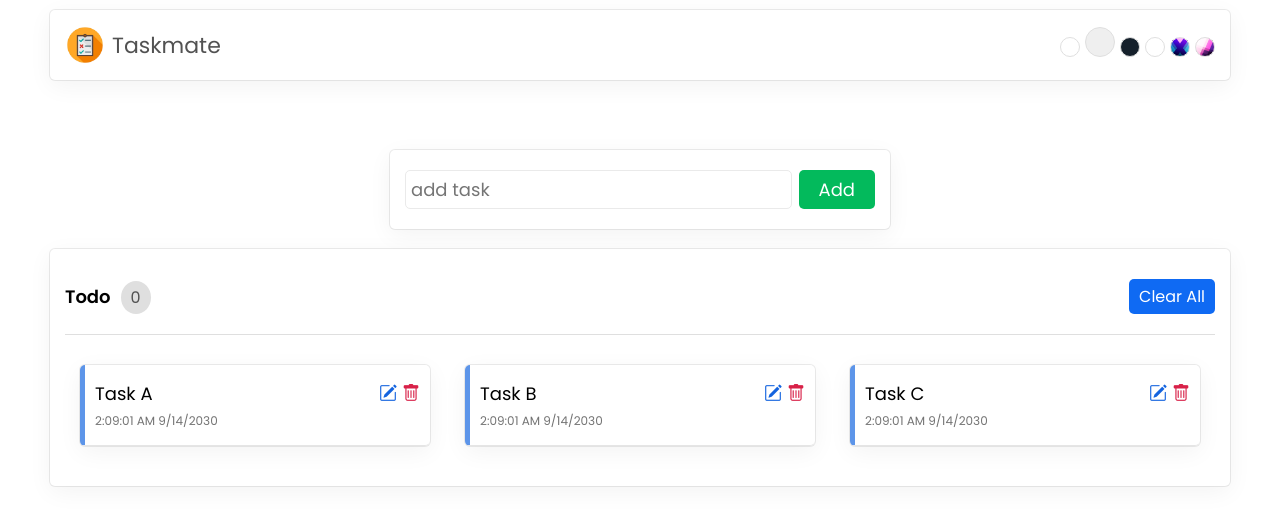
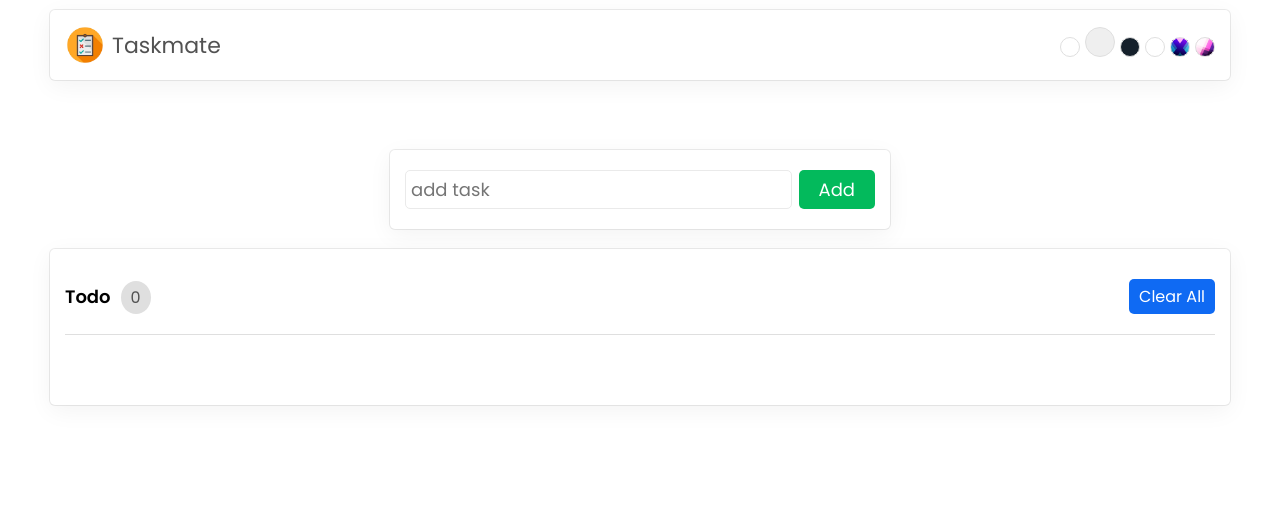
Before and after one commit to sanjanab-31/Taskmate, a React (Create React App) app: page / in a window 1280 px wide. Shown: the top 526 px of the page. Built offline with nearby package versions, Linux system fonts and the light colour scheme.

Commit message:
added task functionality

```diff
--- a/src/App.css
+++ b/src/App.css
@@ -1,13 +1,9 @@
 .App{
     min-height: 100vh;
-  }
-
-  .container{
     max-width: 1200px;
     margin: auto;
     padding: 10px 10px;
-  }
-
+}
 
   header{
     min-height: 70px;
--- a/src/App.js
+++ b/src/App.js
@@ -1,15 +1,16 @@
+import { useState } from 'react';
 import { Header } from './components/Header';
 import { AddTask } from './components/AddTask';
 import { ShowTask } from './components/ShowTask';
-
 import './App.css';
 
 function App() {
+  const [tasklist, setTasklist] = useState([]);
   return (
-    <div className="container">
+    <div className="App">
         <Header/>
-        <AddTask/>
-        <ShowTask/>
+        <AddTask tasklist={tasklist} setTasklist={setTasklist}/>
+        <ShowTask tasklist={tasklist} setTasklist={setTasklist}/>
 
     </div>
   );
--- a/src/components/AddTask.js
+++ b/src/components/AddTask.js
@@ -1,7 +1,18 @@
-export const AddTask = () => {
+export const AddTask = ({tasklist, setTasklist}) => {
+
+  const handleSubmit = (e) => {
+      e.preventDefault();
+      const date = new Date();
+      const newTask = {
+        id: date.getTime(),
+        name: e.target.task.value,
+        time: `${date.toLocaleTimeString()}  ${date.toLocaleDateString()}`
+      }
+      setTasklist([...tasklist, newTask]);
+  }
   return (
     <section className="addTask">
-        <form>
+        <form onSubmit={handleSubmit}>
           <input type="text" name="task" autoComplete="off" placeholder="add task" maxLength="25"/>
           <button type="submit">Add</button>
         </form>
--- a/src/components/ShowTask.js
+++ b/src/components/ShowTask.js
@@ -1,20 +1,16 @@
-export const ShowTask = () => {
-  const tasks = [
-    {id:10001,name: 'Task A',time: '2:09:01 AM 9/14/2030'},
-    {id:10002,name: 'Task B',time: '2:09:01 AM 9/14/2030'},
-    {id:10003,name: 'Task C',time: '2:09:01 AM 9/14/2030'},
-  ]
+export const ShowTask = ({tasklist, setTasklist}) => {
+
   return (
     <section className="showTask">
       <div className="head">
         <div>
           <span className="title">Todo</span>
-          <span className="count">0</span>
+          <span className="count">{tasklist.length}</span>
         </div>
         <button className="clearAll">Clear All</button>
       </div>
       <ul>
-        {tasks.map(task => (
+        {tasklist.map((task) => (
           <li>
             <p>
               <span className="name">{task.name}</span>
```
